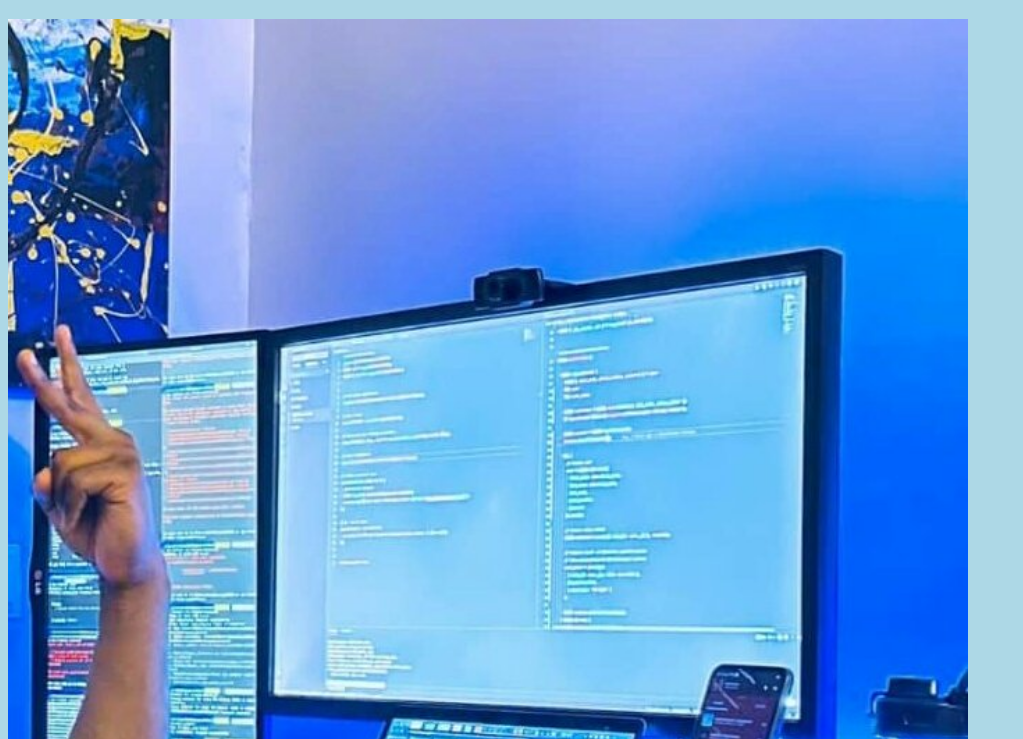
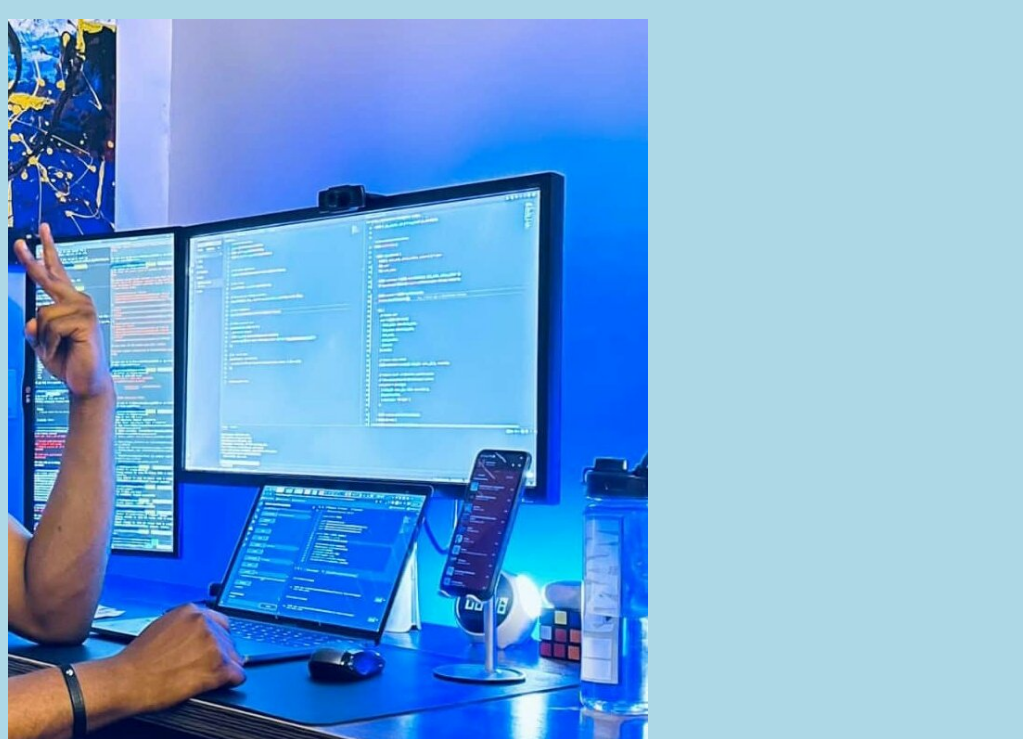
Before and after one commit to XBanTs/myproject, a plain HTML site: page index.html in a window 1280 px wide. Shown: the part 61-800 px from the top of the page, without its empty margins (0-1023 px from the left). Drawn offline with Linux system fonts and the light colour scheme.

Commit message:
Updated index.html. Resized image

```diff
--- a/index.html
+++ b/index.html
@@ -10,7 +10,7 @@
 <body>
     <h1>Hello world!</h1>
     <div>
-        <img src="dev.jpg" alt="dev image"style="width:100%;max-width:960px" >
+        <img src="dev.jpg" alt="dev image"style="width:100%;max-width:640px" >
     </div>
 <p>This is the first file in my new Git Repo.</p>
 <p>This line shows how merging works.</p>
@@ -18,5 +18,6 @@
     <img src="ball.jpg" alt="b-ball image"
     style="width: 100%;max-width:640px;">
  </div>
+
 </body>
 </html>
```
